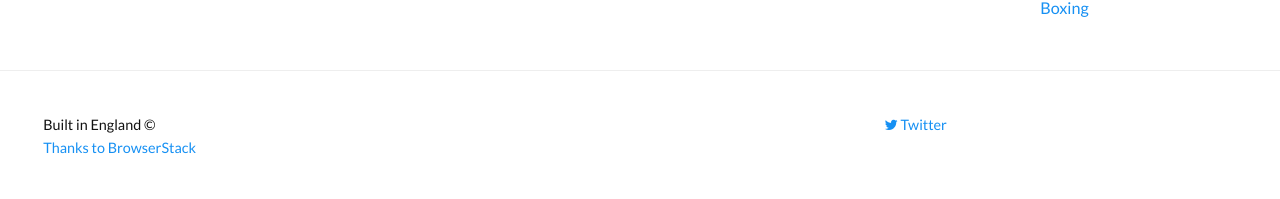
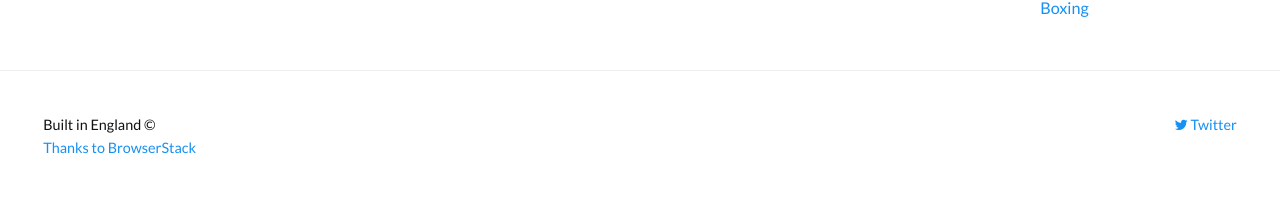
Before and after one commit to eddie/blazecss.github.io, a Jekyll site: the page built from community/forum.html, in a window 1280 px wide. Shown: the part 1995-2194 px from the top of the page. Built offline with Jekyll 4.4.1, drawn with Linux system fonts in a browser that asks for light colours; nearby versions of some CDN libraries.

Commit message:
Footer styling fix

```diff
--- a/_includes/page-footer.html
+++ b/_includes/page-footer.html
@@ -1,9 +1,9 @@
 <footer class="o-grid__cell o-grid__cell--width-100 o-grid footer footer--page">
-	<div class="o-grid__cell o-grid__cell--width-70">
+	<div class="o-grid__cell o-grid__cell--width-80">
 		Built in England &copy;<br>
 		<a class="c-link" href="https://www.browserstack.com/">Thanks to BrowserStack</a>
 	</div>
-	<div class="c-grid__cell c-grid__cell--width-30 footer__links">
+	<div class="o-grid__cell o-grid__cell--width-20 footer__links">
 		<a class="c-link" href="https://twitter.com/blazecss"><i class="fa fa-twitter"></i> Twitter</a>
 	</div>
 </footer>
```
